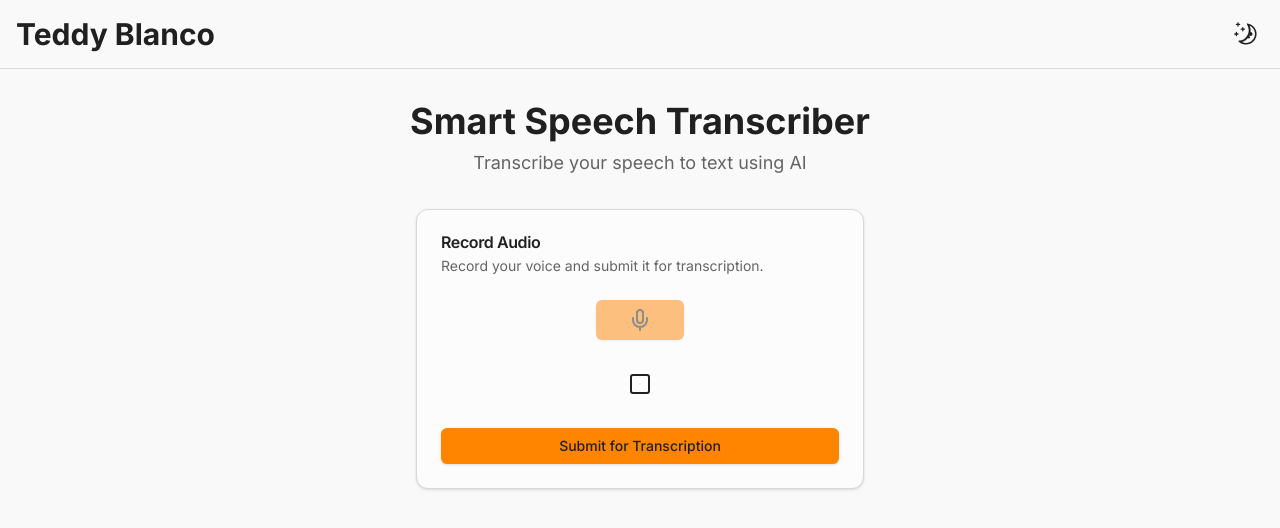
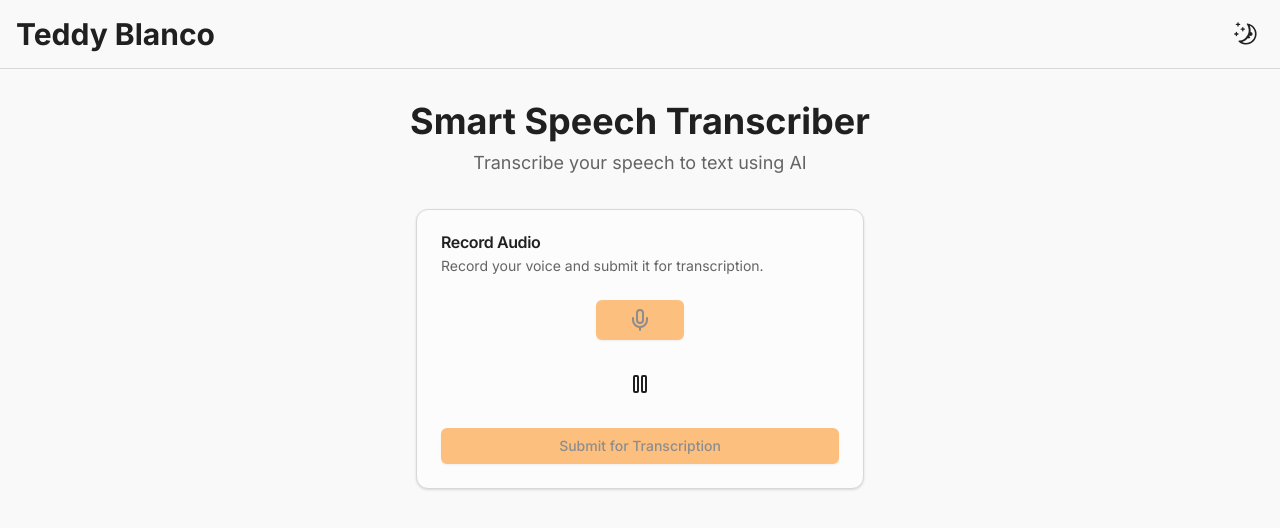
Before and after one commit to tonTed/tonted-dev, a Next.js app: page /smart-speech-transcriber in a window 1280 px wide. Both pictures are taken after a click on the button "Play". Shown: the top 528 px of the page. Built offline with nearby package versions, Linux system fonts and the light colour scheme; no server answers.

Commit message:
Feature record and play works!

```diff
--- a/src/app/smart-speech-transcriber/page.tsx
+++ b/src/app/smart-speech-transcriber/page.tsx
@@ -13,28 +13,63 @@ import {
 import TitlePage from "@/components/ui/title-page";
 import useRecording from "@/hooks/smart-speech-transcriber/useRecording";
 import usePlayback from "@/hooks/smart-speech-transcriber/usePlayback";
+import { useEffect, useState } from "react";
 
 function SmartSpeechTranscriber() {
   const { isRecording, startRecording, stopRecording } = useRecording();
   const { isPlaying, startPlaying, stopPlaying } = usePlayback();
 
+  const [mediaRecorder, setMediaRecorder] = useState<MediaRecorder | null>(
+    null
+  );
+  const [audio, setAudio] = useState<HTMLAudioElement | null>(null);
+
+  useEffect(() => {
+    const initializeRecording = async () => {
+      const stream = await navigator.mediaDevices.getUserMedia({
+        audio: true,
+      });
+      setMediaRecorder(new MediaRecorder(stream));
+    };
+
+    initializeRecording();
+  }, []);
+
   const handleStartRecording = () => {
     console.debug("Starting recording");
+    if (mediaRecorder) {
+      mediaRecorder.ondataavailable = (event) => {
+        setAudio(new Audio(URL.createObjectURL(event.data)));
+      };
+      mediaRecorder.start();
+    }
     startRecording();
   };
 
   const handleStopRecording = () => {
     console.debug("Stopping recording");
+    if (mediaRecorder) {
+      mediaRecorder.stop();
+    }
     stopRecording();
   };
 
   const handlePlayAudio = () => {
     console.debug("Playing audio");
+    if (audio) {
+      audio.play();
+      audio.onended = () => {
+        stopPlaying();
+      };
+    }
     startPlaying();
   };
 
   const handleStopPlaying = () => {
     console.debug("Stopping playing");
+    if (audio) {
+      audio.pause();
+    }
     stopPlaying();
   };
 
@@ -69,7 +104,12 @@ function SmartSpeechTranscriber() {
             handleStopPlaying={handleStopPlaying}
           />
           <div>
-            <Button type="submit" className="w-full" onClick={handleSubmit}>
+            <Button
+              type="submit"
+              className="w-full"
+              onClick={handleSubmit}
+              disabled={true}
+            >
               Submit for Transcription
             </Button>
           </div>
--- a/src/components/smart-speech-transcriber/play-button.tsx
+++ b/src/components/smart-speech-transcriber/play-button.tsx
@@ -1,5 +1,5 @@
 import { Button } from "@/components/ui/button";
-import { Play, Square } from "lucide-react";
+import { Pause, Play } from "lucide-react";
 
 interface PlayButtonProps {
   isPlaying: boolean;
@@ -22,7 +22,7 @@ const PlayButton: React.FC<PlayButtonProps> = ({
         onClick={handleStopPlaying}
         disabled={isRecording}
       >
-        <Square />
+        <Pause />
         <span className="sr-only">Stop</span>
       </Button>
     ) : (
```
